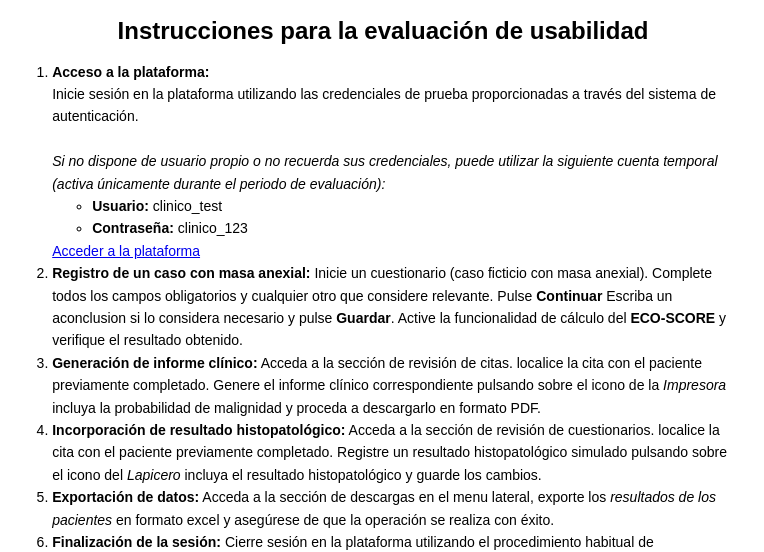
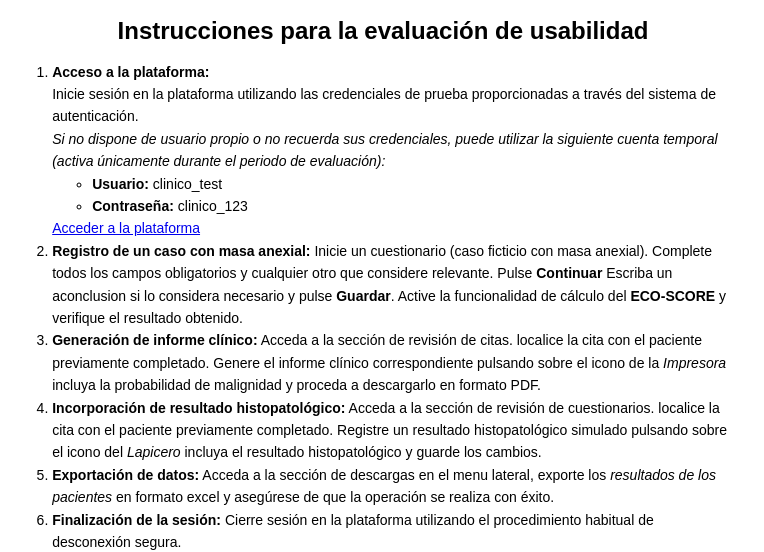
Before and after one commit to GBT-UPM/usability-study, a plain HTML site: page index.html in a window 1280 px wide. Shown: the part 252-804 px from the top of the page, without its empty margins (257-1021 px from the left). Drawn offline with Linux system fonts and the light colour scheme.

Commit message:
intrucciones

```diff
--- a/index.html
+++ b/index.html
@@ -26,7 +26,7 @@
       <li>
         <strong>Acceso a la plataforma:</strong><br>
         Inicie sesión en la plataforma utilizando las credenciales de prueba proporcionadas
-        a través del sistema de autenticación.<br><br>
+        a través del sistema de autenticación.<br>
         <em>Si no dispone de usuario propio o no recuerda sus credenciales, puede utilizar la siguiente cuenta temporal (activa únicamente durante el periodo de evaluación):</em><br>
         <ul>
           <li><strong>Usuario:</strong> clinico_test</li>
@@ -34,7 +34,7 @@
         </ul>
         <a class="buttonno" href="https://hryc-eco-data.netlify.app/" target="_blank">
           Acceder a la plataforma
-        </a>
+        </a><br>
       </li>
 
       <li>
```
